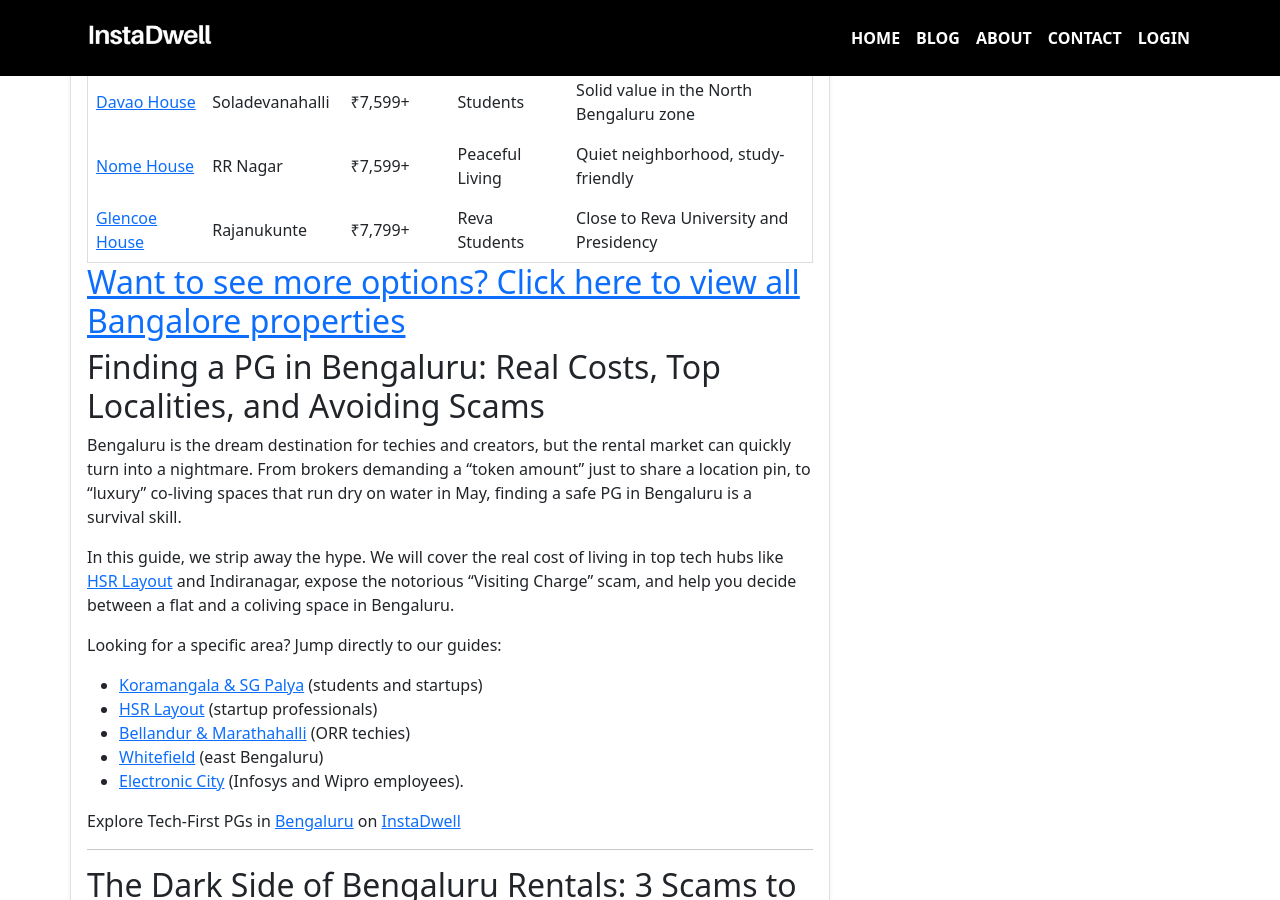
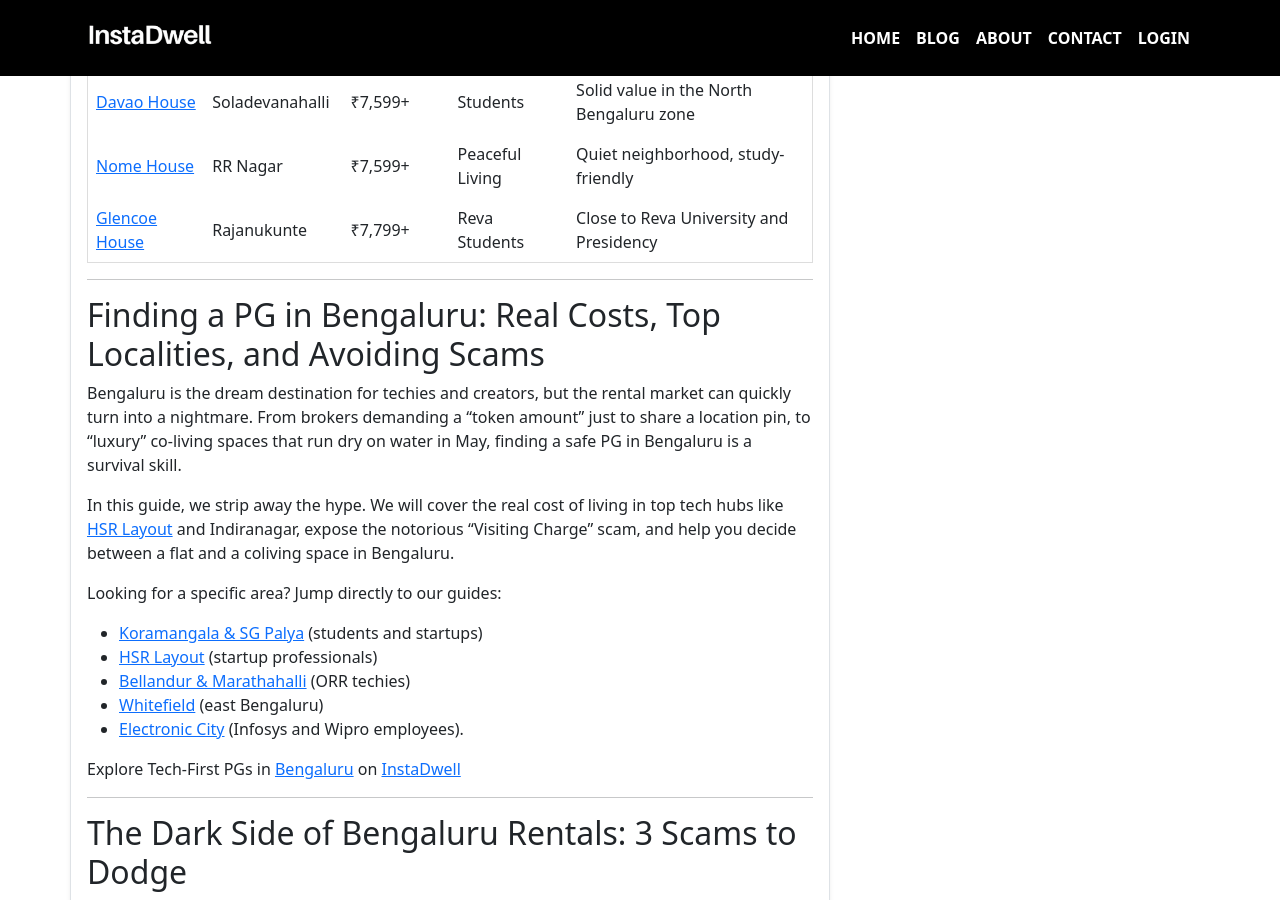
Before and after one commit to instadw/instadwell-blog, a Jekyll site: the page built from _posts/2026-1-11-best-co-living-spaces-in-bengaluru-and-ultimate-rent-guide-2026.md, in a window 1280 px wide and 900 px high, scrolled down 2454 px. Built offline with Jekyll 4.4.1, drawn with Linux system fonts in a browser that asks for light colours.

Commit message:
Update 2026-1-11-best-co-living-spaces-in-bengaluru-and-ultimate-rent-guide-2026.md

```diff
--- a/_posts/2026-1-11-best-co-living-spaces-in-bengaluru-and-ultimate-rent-guide-2026.md
+++ b/_posts/2026-1-11-best-co-living-spaces-in-bengaluru-and-ultimate-rent-guide-2026.md
@@ -91,7 +91,6 @@ High-end stays in prime startup hubs like HSR & Koramangala.
 | [Nome House](https://instadwell.com/properties/2634-nome-house) | RR Nagar | ₹7,599+ | Peaceful Living | Quiet neighborhood, study-friendly |
 | [Glencoe House](https://instadwell.com/properties/2667-glencoe-house) | Rajanukunte | ₹7,799+ | Reva Students | Close to Reva University and Presidency |
 
-[Want to see more options? Click here to view all Bangalore properties](https://instadwell.com/best-pgs-and-co-living-spaces-in-bengaluru)
 ----------
 ## Finding a PG in Bengaluru: Real Costs, Top Localities, and Avoiding Scams
 Bengaluru is the dream destination for techies and creators, but the rental market can quickly turn into a nightmare. From brokers demanding a "token amount" just to share a location pin, to "luxury" co-living spaces that run dry on water in May, finding a safe PG in Bengaluru is a survival skill.
```
